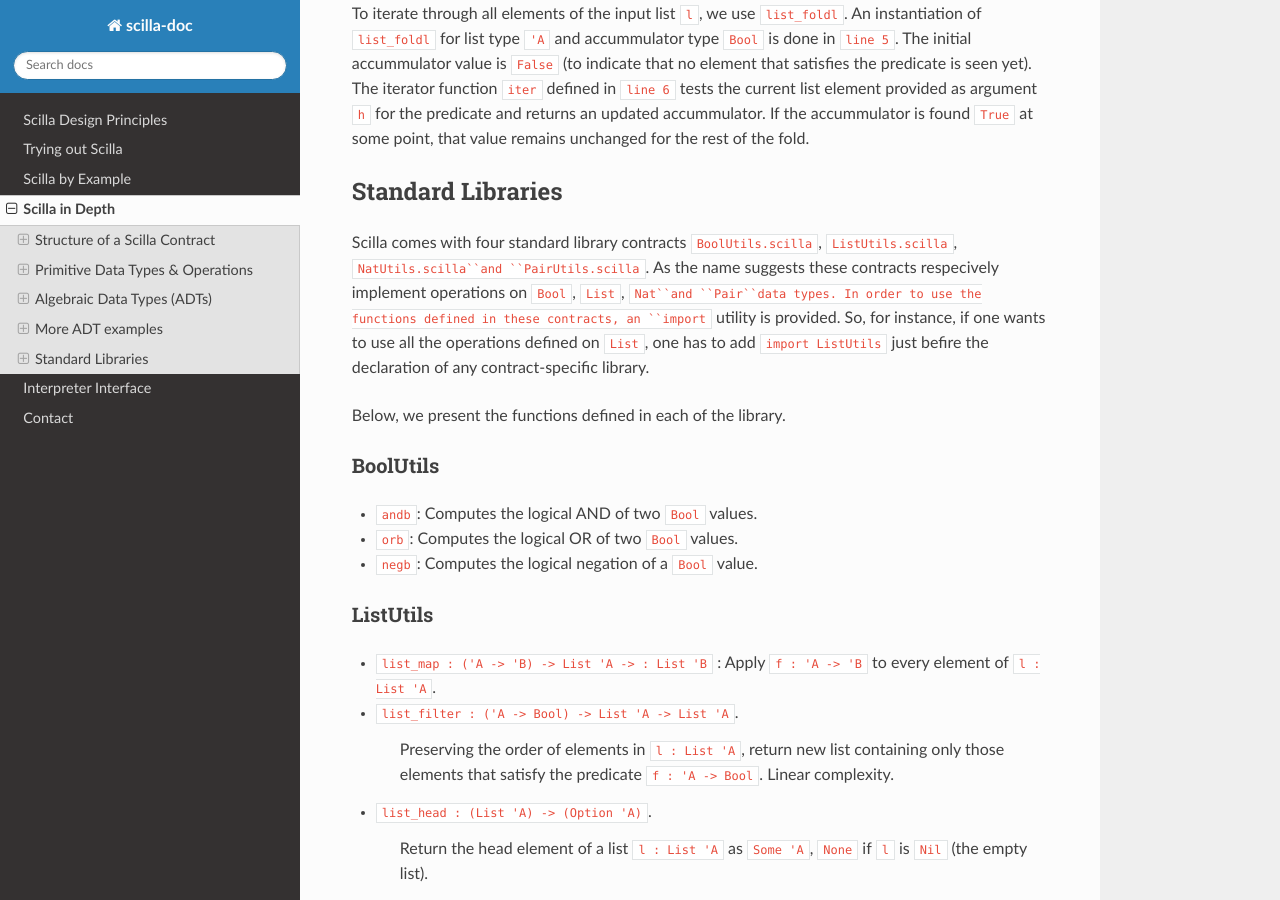
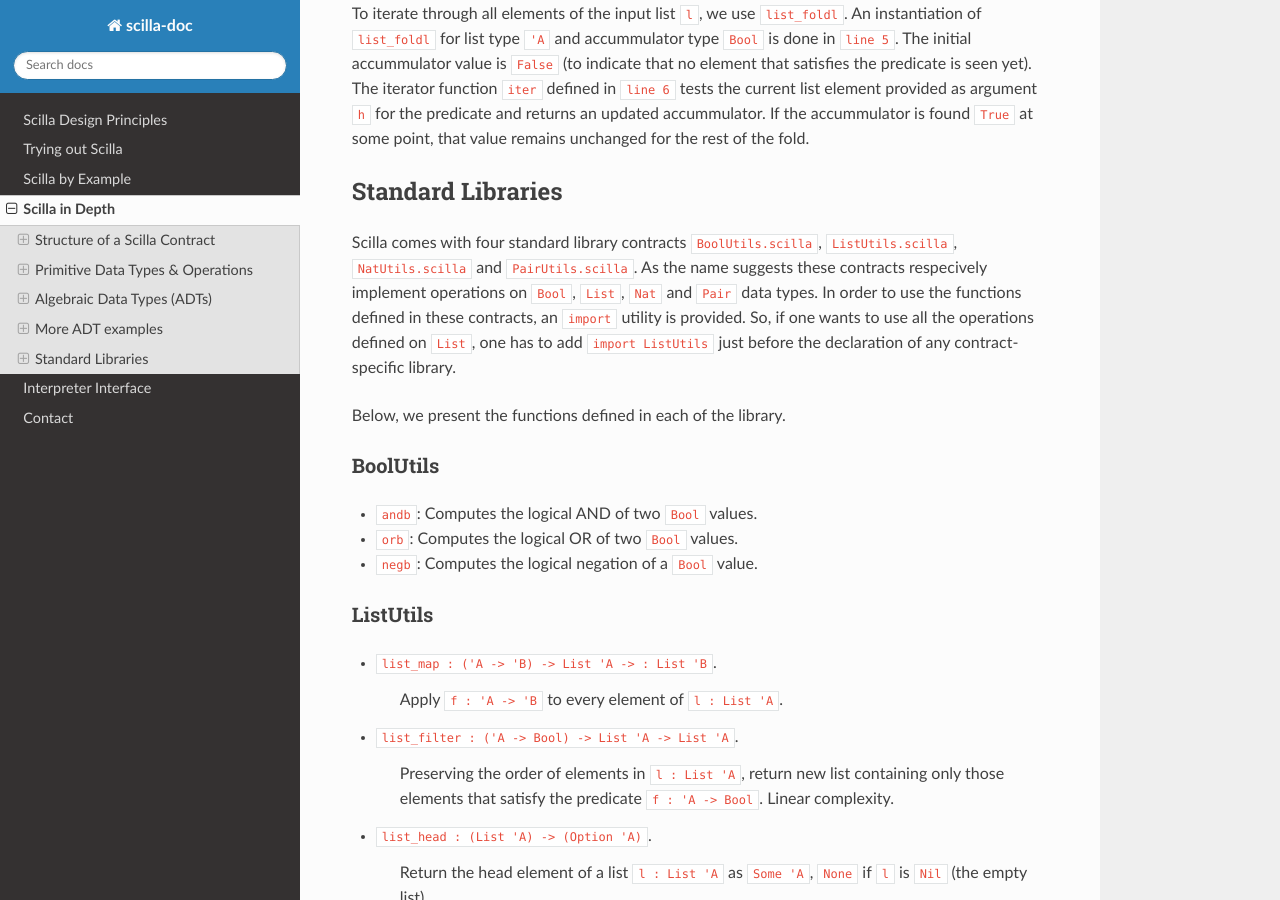
Before and after one commit to Zilliqa/scilla-docs, a Sphinx documentation site: the page built from docs/source/scilla-in-depth.rst, in a window 1280 px wide and 900 px high, scrolled down 11227 px. Built offline with Sphinx 7.4.7 and the Read the Docs theme 2.0.0, drawn with Linux system fonts in a browser that asks for light colours.

Commit message:
Fixed format issues

```diff
--- a/docs/source/scilla-in-depth.rst
+++ b/docs/source/scilla-in-depth.rst
@@ -648,7 +648,7 @@ that value remains unchanged for the rest of the fold.
 Standard Libraries
 #####################
 
-Scilla comes with four standard library contracts ``BoolUtils.scilla``, ``ListUtils.scilla``, ``NatUtils.scilla``and ``PairUtils.scilla``. As the name suggests these contracts respecively implement operations on ``Bool``, ``List``, ``Nat``and ``Pair``data types. In order to use the functions defined in these contracts, an ``import`` utility is provided. So, for instance, if one wants to use all the operations defined on ``List``, one has to add ``import ListUtils`` just befire the declaration of any contract-specific library.
+Scilla comes with four standard library contracts ``BoolUtils.scilla``, ``ListUtils.scilla``, ``NatUtils.scilla`` and ``PairUtils.scilla``. As the name suggests these contracts respecively implement operations on ``Bool``, ``List``, ``Nat`` and ``Pair`` data types. In order to use the functions defined in these contracts, an ``import`` utility is provided. So, if one wants to use all the operations defined on ``List``, one has to add ``import ListUtils`` just before the declaration of any contract-specific library.
 
 Below, we present the functions defined in each of the library.
 
@@ -662,7 +662,9 @@ BoolUtils
 ListUtils
 ************
 
-- ``list_map : ('A -> 'B) -> List 'A -> : List 'B`` : Apply ``f : 'A -> 'B`` to every element of ``l : List 'A``.
+- ``list_map : ('A -> 'B) -> List 'A -> : List 'B``.
+
+   Apply ``f : 'A -> 'B`` to every element of ``l : List 'A``.
 
 - ``list_filter : ('A -> Bool) -> List 'A -> List 'A``.
 
```
